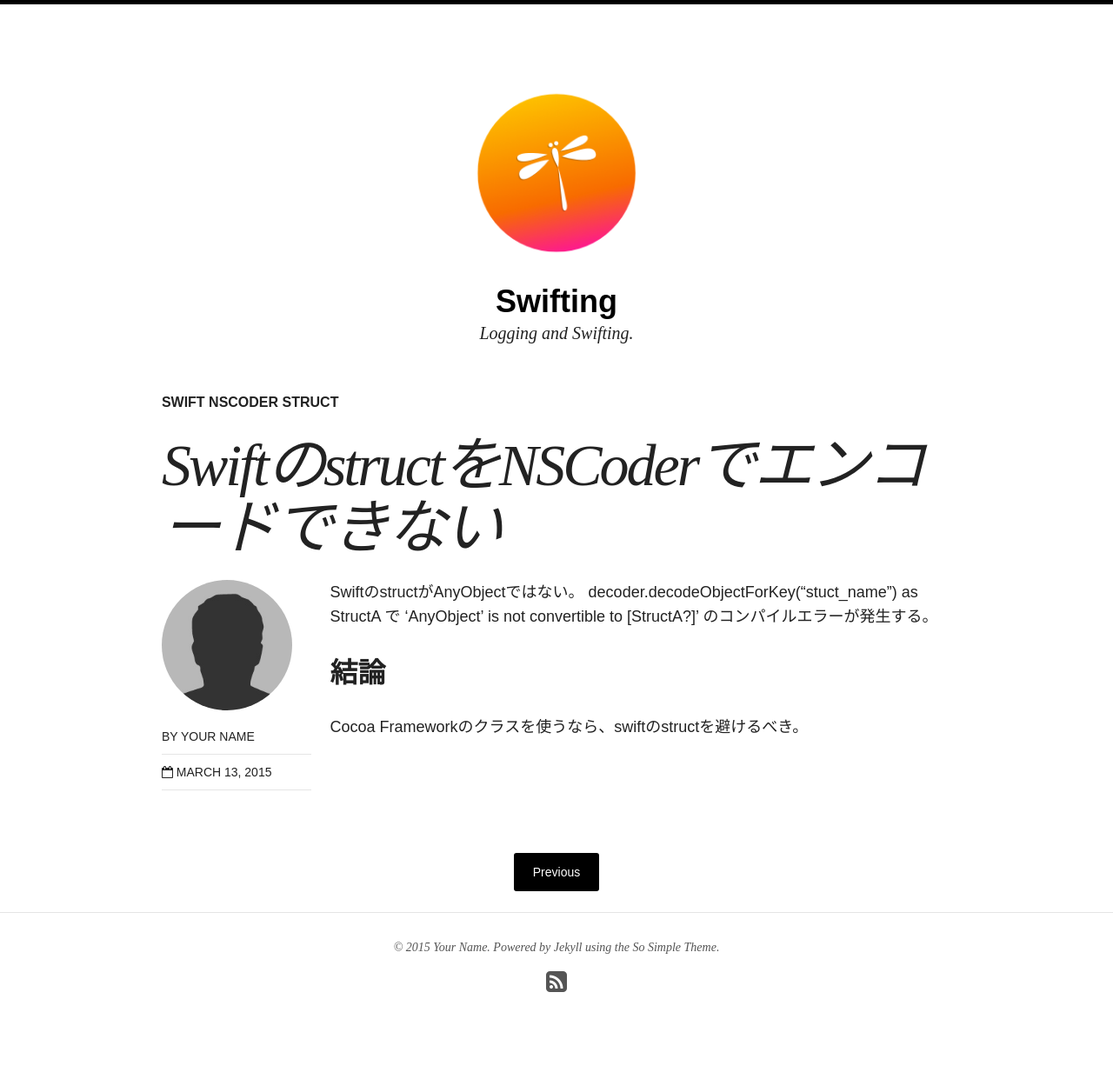
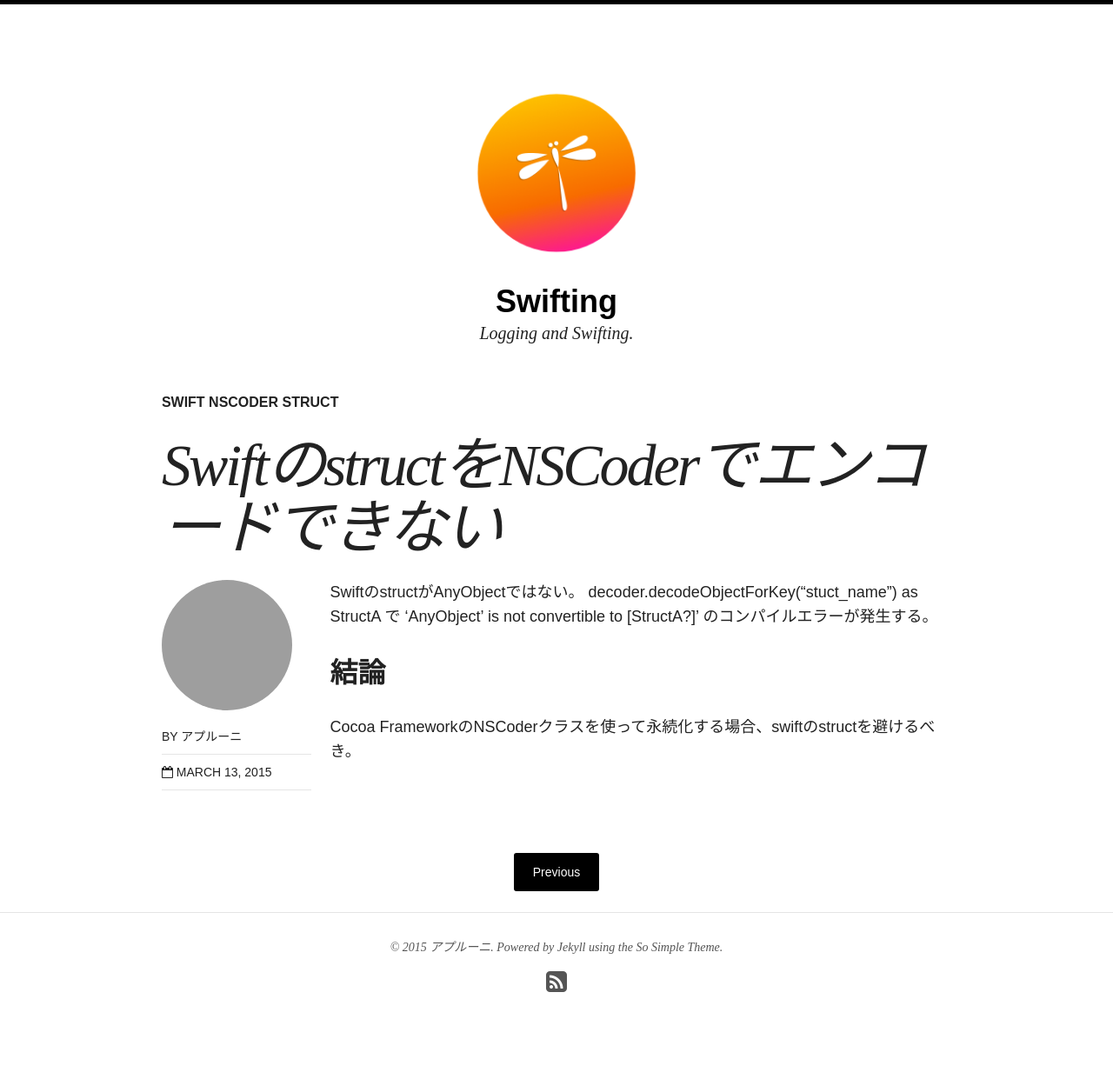
Before and after one commit to apuruni/apuruni.github.io, a Jekyll site: the page built from _posts/2015-03-13-archive-swift-struct-using-nscoding.markdown, in a window 1280 px wide. Shown: the whole page at 87% size. Built offline with Jekyll 4.4.1, drawn with Linux system fonts in a browser that asks for light colours; nearby versions of some CDN libraries.

Commit message:
update personal info

```diff
--- a/_config.yml
+++ b/_config.yml
@@ -6,7 +6,7 @@ description: Logging and Swifting.
 logo: site-logo.png
 search: true
 url: http://apuruni.github.io
-#url: http://localhost:4000
+# url: http://localhost:4000
 
 # Jekyll configuration
 
@@ -32,9 +32,9 @@ exclude: ["lib", "config.rb", "Capfile", "config", "log", "Rakefile", "Rakefile.
 
 # Site owner
 owner:
-  name: Your Name
-  avatar: bio-photo.jpg
-  email: you@email.com
+  name: アプルーニ
+  avatar:
+  email: apuruni@gmail.com
   disqus-shortname:
   twitter: #username
   facebook: #username
--- a/_posts/2015-03-13-archive-swift-struct-using-nscoding.markdown
+++ b/_posts/2015-03-13-archive-swift-struct-using-nscoding.markdown
@@ -17,4 +17,4 @@ decoder.decodeObjectForKey("stuct_name") as StructA
 のコンパイルエラーが発生する。
 
 ## 結論
-Cocoa Frameworkのクラスを使うなら、swiftのstructを避けるべき。
+Cocoa FrameworkのNSCoderクラスを使って永続化する場合、swiftのstructを避けるべき。
```
